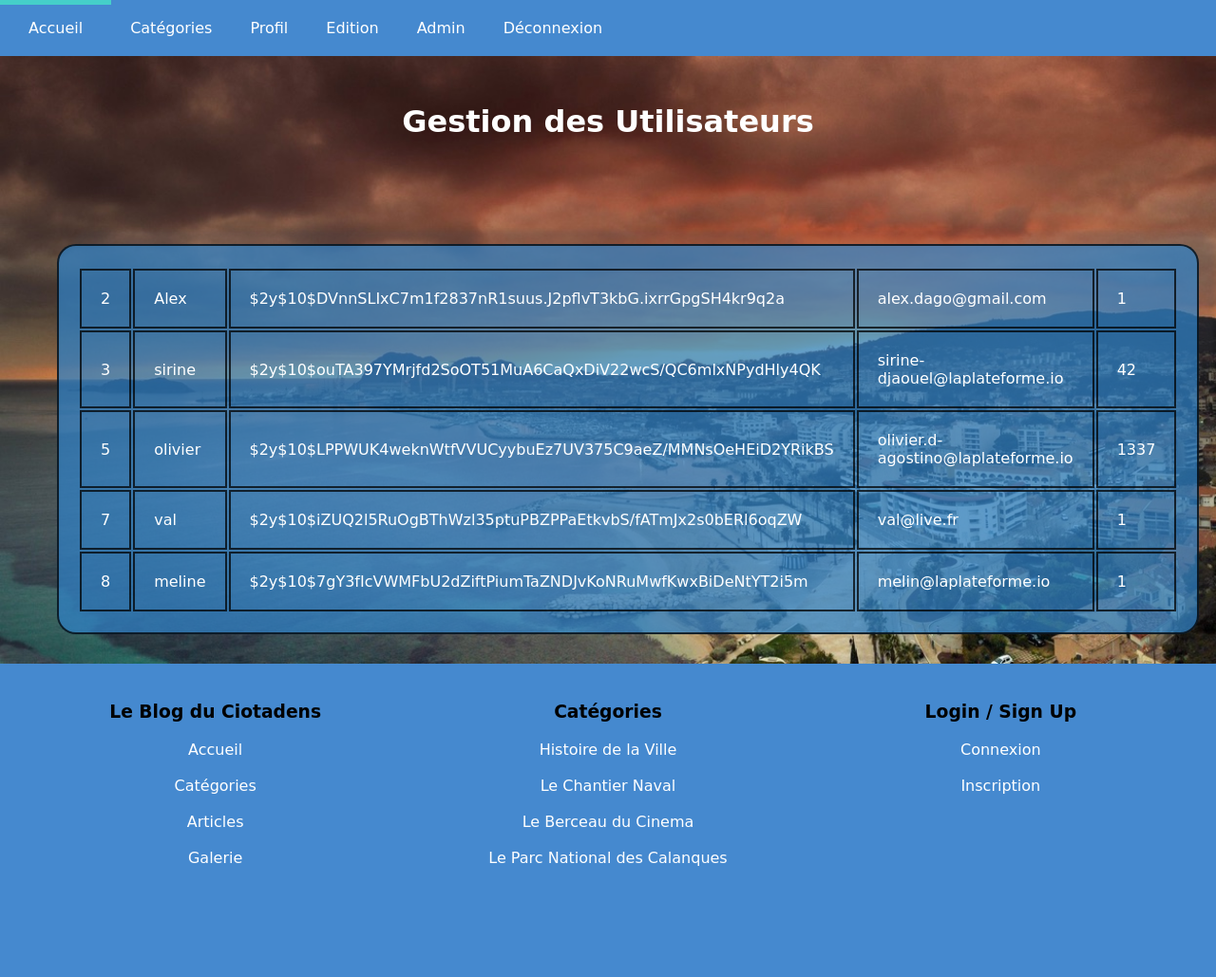
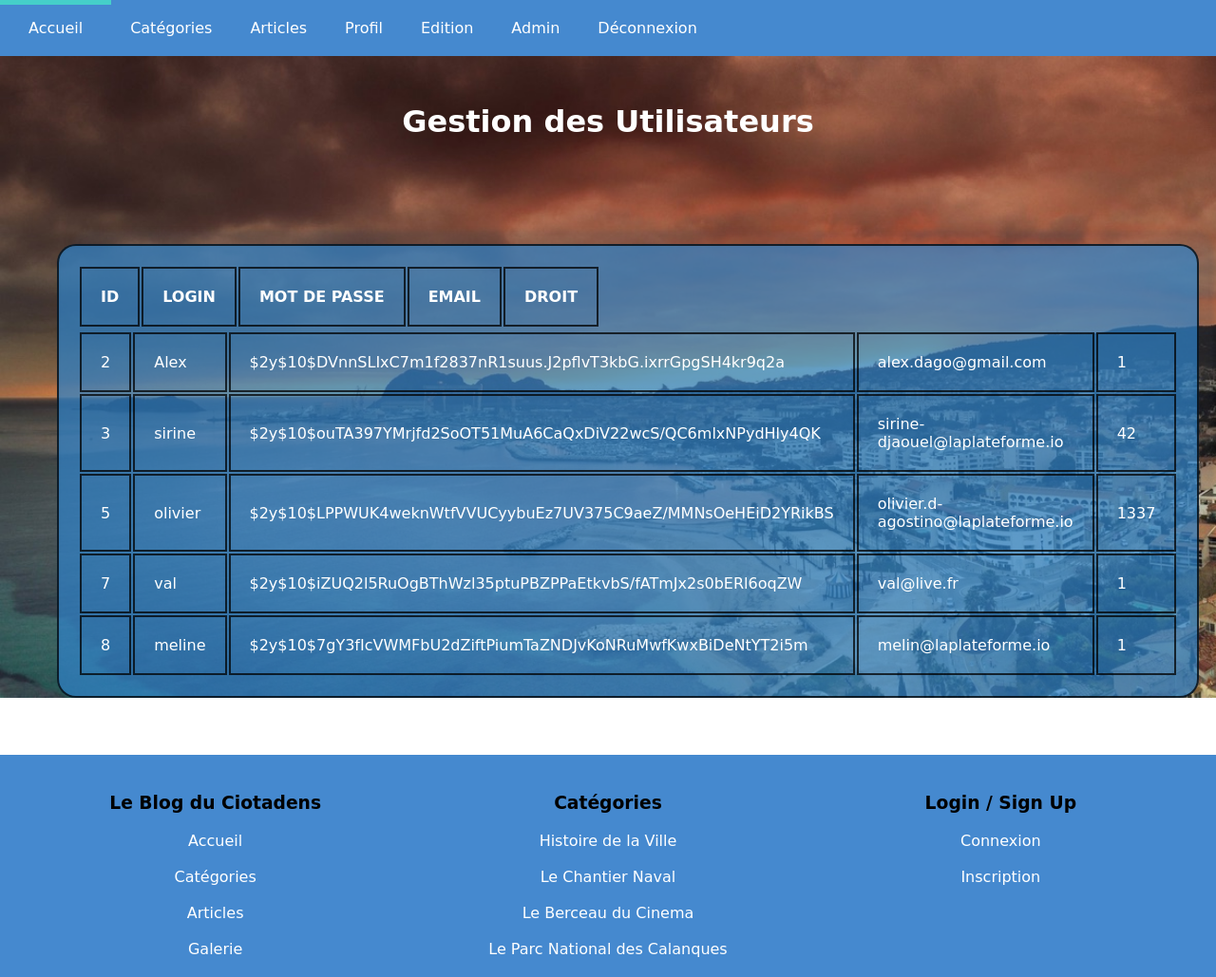
Before and after one commit to olivier-dagostino/Blog2.0, a PHP site: page /admin.php in a window 1280 px wide. Shown: the whole page at 95% size. Before the commit the page ends 912 px from the top, so only its background shows below. Run offline with PHP 8.4, Linux system fonts and the light colour scheme; the visitor is signed in with stand-in values (Sample User, id 1); data comes from the database, SQL or seed files in the repository.

Commit message:
Ajout du bouton articles dans le header & +
ajout des libellés de la page admin
suppression de lautoloader de la page article.php car il est déjà présent dans le header
Ajout du bouton articles dans le header

```diff
--- a/admin.php
+++ b/admin.php
@@ -28,6 +28,11 @@
                 echo '<tr>';
                 foreach ($res1 as $key => $value) {
                 }
+                echo'<th>ID</th>';
+                echo'<th>LOGIN</th>';
+                echo'<th>MOT DE PASSE</th>';
+                echo'<th>EMAIL</th>';
+                echo'<th>DROIT</th>';
                 echo '</tr>';
                 ?>
 
@@ -41,8 +46,8 @@
                         foreach ($res1 as $key => $value) { // pour chaque valeur qui se trouve dans la $res1 (pour chaques étudiants)
                             echo '<tr>'; //on echo une ligne
 
+
                             foreach ($value as $key1 => $value1){ //Pour chaque info de l'étudiant on écho une case
-
                                 echo "<td>$value1</td>";  // j'echo l'info
                             }
                             echo '</tr>';
--- a/article.php
+++ b/article.php
@@ -4,7 +4,7 @@
     $title = "Article";
     $css = "article";
     require ('php/include/header.inc.php');
-    require('php/include/autoloader.inc.php');
+    // require('php/include/autoloader.inc.php');
 
 ?>
     <main>
--- a/php/class/class_article.php
+++ b/php/class/class_article.php
@@ -22,7 +22,6 @@
         $date->setTimestamp(time());
         $jour = $date->format('Y-m-d H:i:s');
         $sth->execute(array($article, $id_utilisateur, $id_categorie, $jour));
-
 
     }
 
--- a/php/include/header.inc.php
+++ b/php/include/header.inc.php
@@ -36,7 +36,7 @@
                     </ul>
 
                 </li>
-
+                <li class="menu-home"><a href="article.php">Articles</a></li>
                 <?php
 
                     if (isset($_SESSION['droits'])) { /*utilisateurs*/
```
